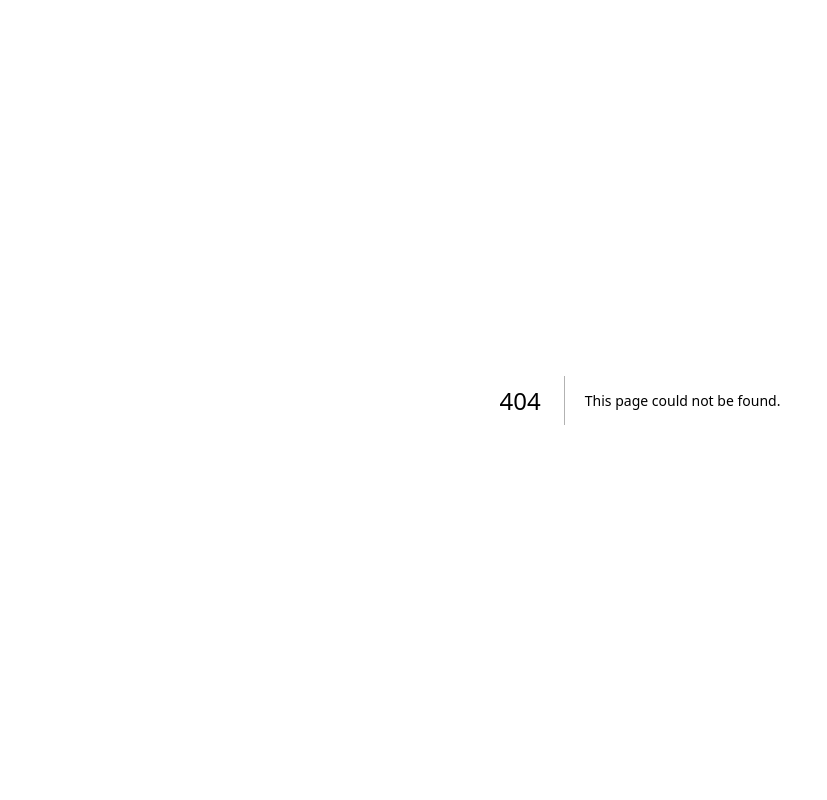
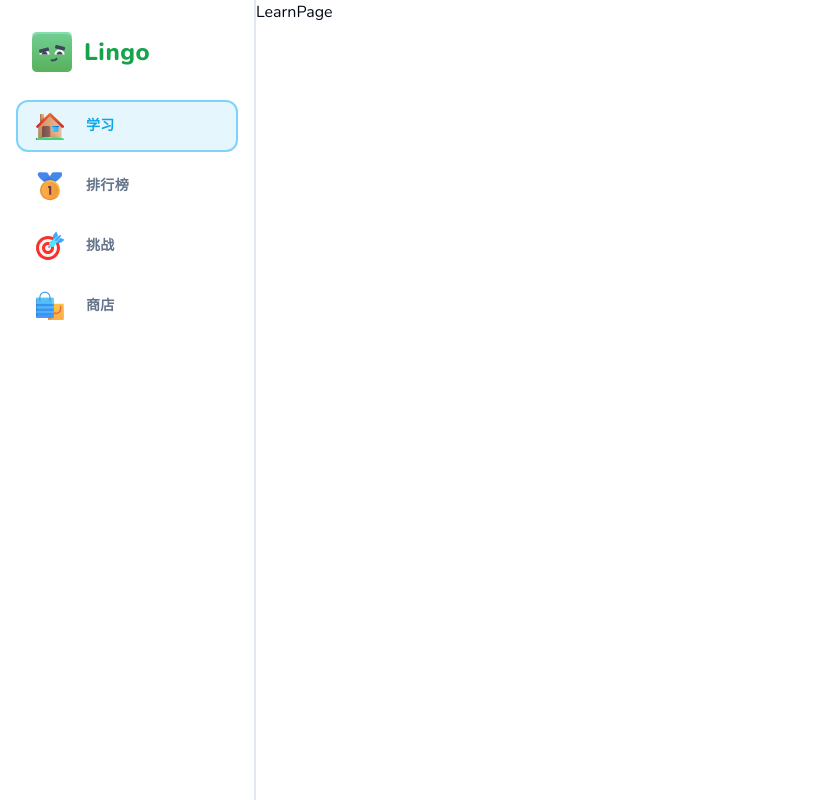
Before and after one commit to crazyH0b0/next-lingo, a Next.js app: page /learn in a window 1280 px wide. Before the commit this address had no page. Shown: the whole page, without its empty margins (0-827 px from the left). Built offline with nearby package versions, Linux system fonts and the light colour scheme.

Commit message:
feat: sidebar

```diff
--- /dev/null
+++ b/app/(main)/layout.tsx
@@ -0,0 +1,17 @@
+import MobileHeader from '@/components/mobile-header';
+import Sidebar from '@/components/sidebar';
+import React from 'react';
+
+const MainLayout = ({ children }: { children: React.ReactNode }) => {
+  return (
+    <>
+      <MobileHeader />
+      <Sidebar className="hidden lg:block " />
+      <main className="lg:pl-[256px]  h-full pt-[50px] lg:pt-0 ">
+        <div className="h-full">{children}</div>
+      </main>
+    </>
+  );
+};
+
+export default MainLayout;
--- /dev/null
+++ b/app/(main)/learn/page.tsx
@@ -0,0 +1,7 @@
+import React from 'react';
+
+const LearnPage = () => {
+  return <div>LearnPage</div>;
+};
+
+export default LearnPage;
--- a/app/globals.css
+++ b/app/globals.css
@@ -1,6 +1,12 @@
 @tailwind base;
 @tailwind components;
 @tailwind utilities;
+
+html,
+body,
+:root {
+  @apply h-full;
+}
 
 @layer base {
   :root {
--- /dev/null
+++ b/components/mobile-header.tsx
@@ -0,0 +1,16 @@
+import React from 'react';
+import MobileSidebar from './mobile-sidebar';
+
+const MobileHeader = () => {
+  return (
+    <nav
+      className="lg:hidden px-6 h-[50px] flex items-center bg-green-500
+  border-b fixed top-0 w-full z-50
+  "
+    >
+      <MobileSidebar />
+    </nav>
+  );
+};
+
+export default MobileHeader;
--- /dev/null
+++ b/components/mobile-sidebar.tsx
@@ -0,0 +1,19 @@
+import React from 'react';
+import { Sheet, SheetContent, SheetTrigger } from '@/components/ui/sheet';
+import { Menu } from 'lucide-react';
+import Sidebar from './sidebar';
+
+const MobileSidebar = () => {
+  return (
+    <Sheet>
+      <SheetTrigger>
+        <Menu className="text-white" />
+      </SheetTrigger>
+      <SheetContent className="p-0 z-[100]" side="left">
+        <Sidebar />
+      </SheetContent>
+    </Sheet>
+  );
+};
+
+export default MobileSidebar;
--- /dev/null
+++ b/components/sidebar-item.tsx
@@ -0,0 +1,28 @@
+'use client';
+import React from 'react';
+import { Button } from './ui/button';
+import { usePathname } from 'next/navigation';
+import Link from 'next/link';
+import Image from 'next/image';
+
+interface SidebarItemProps {
+  label: string;
+  iconSrc: string;
+  href: string;
+}
+
+const SidebarItem = ({ label, iconSrc, href }: SidebarItemProps) => {
+  const pathname = usePathname();
+  const active = pathname === href;
+
+  return (
+    <Button variant={active ? 'sidebarOutline' : 'sidebar'} asChild className=" justify-start h-[52px]">
+      <Link href={href}>
+        <Image src={iconSrc} alt={label} className="mr-5" height={32} width={32} />
+        {label}
+      </Link>
+    </Button>
+  );
+};
+
+export default SidebarItem;
--- /dev/null
+++ b/components/sidebar.tsx
@@ -0,0 +1,40 @@
+import { cn } from '@/lib/utils';
+import Image from 'next/image';
+import Link from 'next/link';
+import React from 'react';
+import SidebarItem from './sidebar-item';
+import { ClerkLoaded, ClerkLoading, UserButton } from '@clerk/nextjs';
+import { Loader } from 'lucide-react';
+
+interface SidebarProps {
+  className?: string;
+}
+
+const Sidebar = ({ className }: SidebarProps) => {
+  return (
+    <div className={cn('flex  h-full lg:w-[256px] lg:fixed top-0 left-0 flex-col border-r-2 px-4', className)}>
+      <Link href="/learn">
+        <div className="pt-8 pl-4 pb-7 flex items-center gap-x-3">
+          <Image src="/mascot.svg" width={40} height={40} alt="face_icon" />
+          <h1 className="text-2xl font-extrabold text-green-600 tracking-wide">Lingo</h1>
+        </div>
+      </Link>
+      <div className="flex flex-col gap-y-2 flex-1">
+        <SidebarItem label="学习" href="/learn" iconSrc="/learn.svg" />
+        <SidebarItem label="排行榜" href="/leaderboard" iconSrc="/leaderboard.svg" />
+        <SidebarItem label="挑战" href="/quests" iconSrc="/quests.svg" />
+        <SidebarItem label="商店" href="/shop" iconSrc="/shop.svg" />
+      </div>
+      <div className="p-4 lg:absolute lg:bottom-0 ">
+        <ClerkLoading>
+          <Loader className="animate-spin h-5 w-5 text-muted-foreground" />
+        </ClerkLoading>
+        <ClerkLoaded>
+          <UserButton afterSignOutUrl="/" />
+        </ClerkLoaded>
+      </div>
+    </div>
+  );
+};
+
+export default Sidebar;
--- a/components/ui/button.tsx
+++ b/components/ui/button.tsx
@@ -1,61 +1,59 @@
-import * as React from "react"
-import { Slot } from "@radix-ui/react-slot"
-import { cva, type VariantProps } from "class-variance-authority"
+import * as React from 'react';
+import { Slot } from '@radix-ui/react-slot';
+import { cva, type VariantProps } from 'class-variance-authority';
 
-import { cn } from "@/lib/utils"
+import { cn } from '@/lib/utils';
 
 const buttonVariants = cva(
-  "inline-flex items-center justify-center whitespace-nowrap rounded-xl text-sm font-bold ring-offset-background transition-colors focus-visible:outline-none focus-visible:ring-2 focus-visible:ring-ring focus-visible:ring-offset-2 disabled:pointer-events-none disabled:opacity-50 uppercase tracking-wide",
+  'inline-flex items-center justify-center whitespace-nowrap rounded-xl text-sm font-bold ring-offset-background transition-colors focus-visible:outline-none focus-visible:ring-2 focus-visible:ring-ring focus-visible:ring-offset-2 disabled:pointer-events-none disabled:opacity-50 uppercase tracking-wide',
   {
     variants: {
       variant: {
-        locked: "bg-neutral-200 text-primary-foreground hover:bg-neutral-200/90 border-neutral-400 border-b-4 active:border-b-0",
-        default: "bg-white text-black border-slate-200 border-2 border-b-4 active:border-b-2 hover:bg-slate-100 text-slate-500",
-        primary: "bg-sky-400 text-primary-foreground hover:bg-sky-400/90 border-sky-500 border-b-4 active:border-b-0",
-        primaryOutline: "bg-white text-sky-500 hover:bg-slate-100",
-        secondary: "bg-green-500 text-primary-foreground hover:bg-green-500/90 border-green-600 border-b-4 active:border-b-0",
-        secondaryOutline: "bg-white text-green-500 hover:bg-slate-100",
-        danger: "bg-rose-500 text-primary-foreground hover:bg-rose-500/90 border-rose-600 border-b-4 active:border-b-0",
-        dangerOutline: "bg-white text-rose-500 hover:bg-slate-100",
-        super: "bg-indigo-500 text-primary-foreground hover:bg-indigo-500/90 border-indigo-600 border-b-4 active:border-b-0",
-        superOutline: "bg-white text-indigo-500 hover:bg-slate-100",
-        ghost: "bg-transparent text-slate-500 border-transparent border-0 hover:bg-slate-100",
-        sidebar: "bg-transparent text-slate-500 border-2 border-transparent hover:bg-slate-100 transition-none",
-        sidebarOutline: "bg-sky-500/15 text-sky-500 border-sky-300 border-2 hover:bg-sky-500/20 transition-none"
+        locked:
+          'bg-neutral-200 text-primary-foreground hover:bg-neutral-200/90 border-neutral-400 border-b-4 active:border-b-0',
+        default:
+          'bg-white text-black border-slate-200 border-2 border-b-4 active:border-b-2 hover:bg-slate-100 text-slate-500',
+        primary: 'bg-sky-400 text-primary-foreground hover:bg-sky-400/90 border-sky-500 border-b-4 active:border-b-0',
+        primaryOutline: 'bg-white text-sky-500 hover:bg-slate-100',
+        secondary:
+          'bg-green-500 text-primary-foreground hover:bg-green-500/90 border-green-600 border-b-4 active:border-b-0',
+        secondaryOutline: 'bg-white text-green-500 hover:bg-slate-100',
+        danger: 'bg-rose-500 text-primary-foreground hover:bg-rose-500/90 border-rose-600 border-b-4 active:border-b-0',
+        dangerOutline: 'bg-white text-rose-500 hover:bg-slate-100',
+        super:
+          'bg-indigo-500 text-primary-foreground hover:bg-indigo-500/90 border-indigo-600 border-b-4 active:border-b-0',
+        superOutline: 'bg-white text-indigo-500 hover:bg-slate-100',
+        ghost: 'bg-transparent text-slate-500 border-transparent border-0 hover:bg-slate-100',
+        sidebar: 'bg-transparent text-slate-500 border-2 border-transparent hover:bg-slate-100 transition-none',
+        sidebarOutline: 'bg-sky-500/10 text-sky-500 border-sky-300 border-2 hover:bg-sky-500/20 transition-none',
       },
       size: {
-        default: "h-11 px-4 py-2",
-        sm: "h-9 px-3",
-        lg: "h-12 px-8",
-        icon: "h-10 w-10",
-        rounded: "rounded-full",
+        default: 'h-11 px-4 py-2',
+        sm: 'h-9 px-3',
+        lg: 'h-12 px-8',
+        icon: 'h-10 w-10',
+        rounded: 'rounded-full',
       },
     },
     defaultVariants: {
-      variant: "default",
-      size: "default",
+      variant: 'default',
+      size: 'default',
     },
   }
-)
+);
 
 export interface ButtonProps
   extends React.ButtonHTMLAttributes<HTMLButtonElement>,
     VariantProps<typeof buttonVariants> {
-  asChild?: boolean
+  asChild?: boolean;
 }
 
 const Button = React.forwardRef<HTMLButtonElement, ButtonProps>(
   ({ className, variant, size, asChild = false, ...props }, ref) => {
-    const Comp = asChild ? Slot : "button"
-    return (
-      <Comp
-        className={cn(buttonVariants({ variant, size, className }))}
-        ref={ref}
-        {...props}
-      />
-    )
+    const Comp = asChild ? Slot : 'button';
+    return <Comp className={cn(buttonVariants({ variant, size, className }))} ref={ref} {...props} />;
   }
-)
-Button.displayName = "Button"
+);
+Button.displayName = 'Button';
 
-export { Button, buttonVariants }
+export { Button, buttonVariants };
--- /dev/null
+++ b/components/ui/sheet.tsx
@@ -0,0 +1,140 @@
+"use client"
+
+import * as React from "react"
+import * as SheetPrimitive from "@radix-ui/react-dialog"
+import { cva, type VariantProps } from "class-variance-authority"
+import { X } from "lucide-react"
+
+import { cn } from "@/lib/utils"
+
+const Sheet = SheetPrimitive.Root
+
+const SheetTrigger = SheetPrimitive.Trigger
+
+const SheetClose = SheetPrimitive.Close
+
+const SheetPortal = SheetPrimitive.Portal
+
+const SheetOverlay = React.forwardRef<
+  React.ElementRef<typeof SheetPrimitive.Overlay>,
+  React.ComponentPropsWithoutRef<typeof SheetPrimitive.Overlay>
+>(({ className, ...props }, ref) => (
+  <SheetPrimitive.Overlay
+    className={cn(
+      "fixed inset-0 z-50 bg-black/80  data-[state=open]:animate-in data-[state=closed]:animate-out data-[state=closed]:fade-out-0 data-[state=open]:fade-in-0",
+      className
+    )}
+    {...props}
+    ref={ref}
+  />
+))
+SheetOverlay.displayName = SheetPrimitive.Overlay.displayName
+
+const sheetVariants = cva(
+  "fixed z-50 gap-4 bg-background p-6 shadow-lg transition ease-in-out data-[state=open]:animate-in data-[state=closed]:animate-out data-[state=closed]:duration-300 data-[state=open]:duration-500",
+  {
+    variants: {
+      side: {
+        top: "inset-x-0 top-0 border-b data-[state=closed]:slide-out-to-top data-[state=open]:slide-in-from-top",
+        bottom:
+          "inset-x-0 bottom-0 border-t data-[state=closed]:slide-out-to-bottom data-[state=open]:slide-in-from-bottom",
+        left: "inset-y-0 left-0 h-full w-3/4 border-r data-[state=closed]:slide-out-to-left data-[state=open]:slide-in-from-left sm:max-w-sm",
+        right:
+          "inset-y-0 right-0 h-full w-3/4  border-l data-[state=closed]:slide-out-to-right data-[state=open]:slide-in-from-right sm:max-w-sm",
+      },
+    },
+    defaultVariants: {
+      side: "right",
+    },
+  }
+)
+
+interface SheetContentProps
+  extends React.ComponentPropsWithoutRef<typeof SheetPrimitive.Content>,
+    VariantProps<typeof sheetVariants> {}
+
+const SheetContent = React.forwardRef<
+  React.ElementRef<typeof SheetPrimitive.Content>,
+  SheetContentProps
+>(({ side = "right", className, children, ...props }, ref) => (
+  <SheetPortal>
+    <SheetOverlay />
+    <SheetPrimitive.Content
+      ref={ref}
+      className={cn(sheetVariants({ side }), className)}
+      {...props}
+    >
+      {children}
+      <SheetPrimitive.Close className="absolute right-4 top-4 rounded-sm opacity-70 ring-offset-background transition-opacity hover:opacity-100 focus:outline-none focus:ring-2 focus:ring-ring focus:ring-offset-2 disabled:pointer-events-none data-[state=open]:bg-secondary">
+        <X className="h-4 w-4" />
+        <span className="sr-only">Close</span>
+      </SheetPrimitive.Close>
+    </SheetPrimitive.Content>
+  </SheetPortal>
+))
+SheetContent.displayName = SheetPrimitive.Content.displayName
+
+const SheetHeader = ({
+  className,
+  ...props
+}: React.HTMLAttributes<HTMLDivElement>) => (
+  <div
+    className={cn(
+      "flex flex-col space-y-2 text-center sm:text-left",
+      className
+    )}
+    {...props}
+  />
+)
+SheetHeader.displayName = "SheetHeader"
+
+const SheetFooter = ({
+  className,
+  ...props
+}: React.HTMLAttributes<HTMLDivElement>) => (
+  <div
+    className={cn(
+      "flex flex-col-reverse sm:flex-row sm:justify-end sm:space-x-2",
+      className
+    )}
+    {...props}
+  />
+)
+SheetFooter.displayName = "SheetFooter"
+
+const SheetTitle = React.forwardRef<
+  React.ElementRef<typeof SheetPrimitive.Title>,
+  React.ComponentPropsWithoutRef<typeof SheetPrimitive.Title>
+>(({ className, ...props }, ref) => (
+  <SheetPrimitive.Title
+    ref={ref}
+    className={cn("text-lg font-semibold text-foreground", className)}
+    {...props}
+  />
+))
+SheetTitle.displayName = SheetPrimitive.Title.displayName
+
+const SheetDescription = React.forwardRef<
+  React.ElementRef<typeof SheetPrimitive.Description>,
+  React.ComponentPropsWithoutRef<typeof SheetPrimitive.Description>
+>(({ className, ...props }, ref) => (
+  <SheetPrimitive.Description
+    ref={ref}
+    className={cn("text-sm text-muted-foreground", className)}
+    {...props}
+  />
+))
+SheetDescription.displayName = SheetPrimitive.Description.displayName
+
+export {
+  Sheet,
+  SheetPortal,
+  SheetOverlay,
+  SheetTrigger,
+  SheetClose,
+  SheetContent,
+  SheetHeader,
+  SheetFooter,
+  SheetTitle,
+  SheetDescription,
+}
--- a/package.json
+++ b/package.json
@@ -10,6 +10,7 @@
   },
   "dependencies": {
     "@clerk/nextjs": "^4.29.9",
+    "@radix-ui/react-dialog": "^1.0.5",
     "@radix-ui/react-slot": "^1.0.2",
     "class-variance-authority": "^0.7.0",
     "clsx": "^2.1.0",
```
Also changed, not shown: 1 other file (tests, documents, lock files or other folders).
